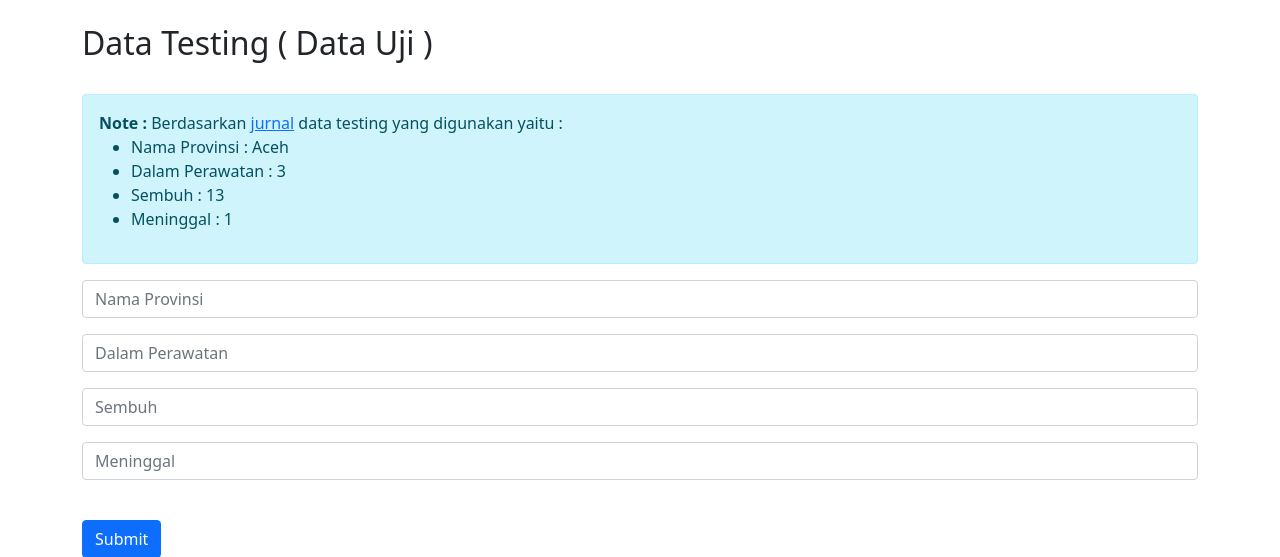
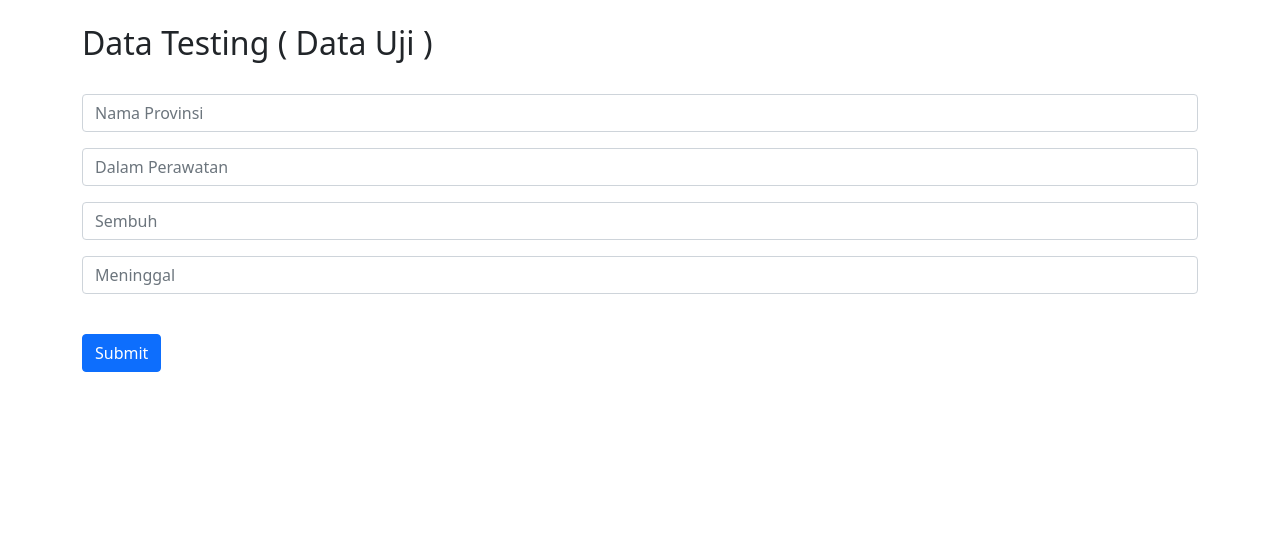
Before and after one commit to arryaaas/Naive-Bayes-Classifier, a Flask app: page /testing in a window 1280 px wide. Shown: the part 56-613 px from the top of the page. Run offline with Flask 2, Linux system fonts and the light colour scheme.

Commit message:
Update testing.html

```diff
--- a/templates/testing.html
+++ b/templates/testing.html
@@ -1,19 +1,8 @@
 {% extends 'base.html' %}
 {% block content %}
     <div class="container">
-        <h2>Data Testing ( Data Uji )</h2>
+        <h2>{{ title }}</h2>
         <br>
-        <div class="alert alert-block alert-info">
-            <b>Note :</b> Berdasarkan
-            <a href="https://journal.isas.or.id/index.php/JACOST/article/view/9">jurnal</a>
-            data testing yang digunakan yaitu :
-            <ul>
-                <li>Nama Provinsi : Aceh</li>
-                <li>Dalam Perawatan : 3</li>
-                <li>Sembuh : 13</li>
-                <li>Meninggal : 1</li>
-            </ul>
-        </div>
         <form action="/predict" method="POST">
             <div class="mb-3">
                 <input type="text" class="form-control"
```
